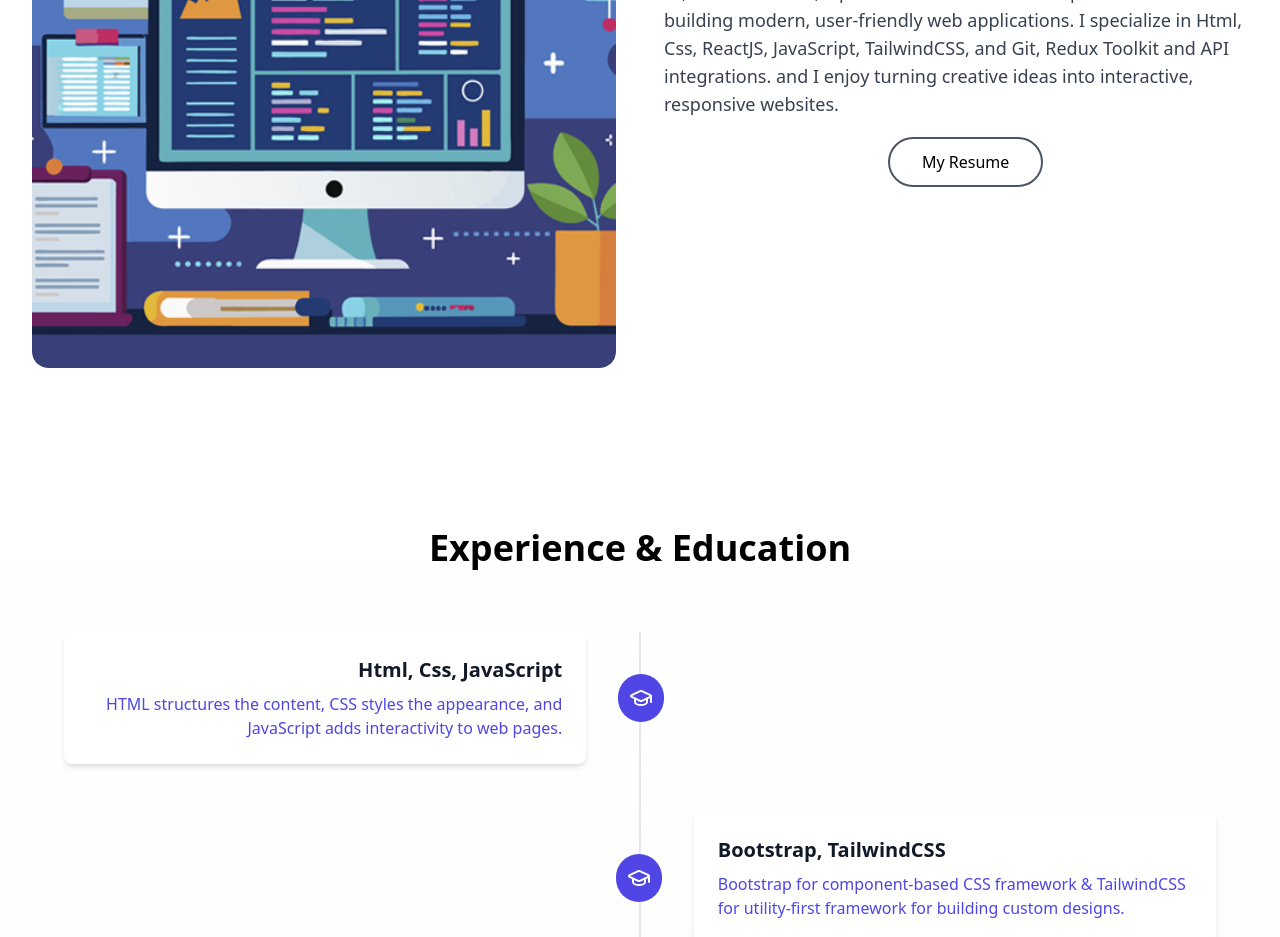
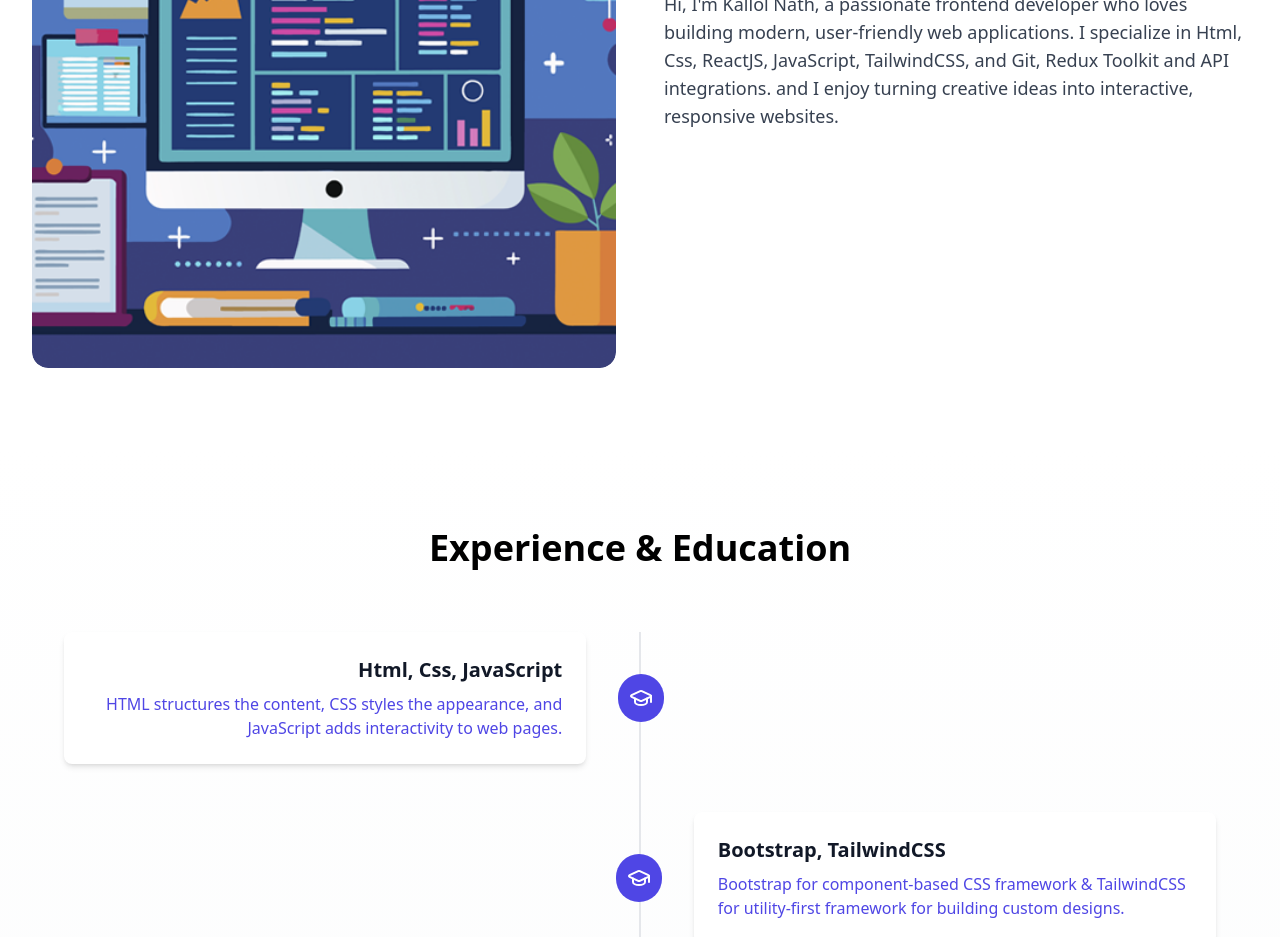
Before and after one commit to Letnightcoder/My-Portfolio, a React (Vite) app: page / in a window 1280 px wide. Shown: the part 1200-2137 px from the top of the page. Built offline with nearby package versions, Linux system fonts and the light colour scheme.

Commit message:
Update About.jsx

```diff
--- a/src/components/About.jsx
+++ b/src/components/About.jsx
@@ -46,16 +46,6 @@ export default function About() {
               into interactive, responsive websites.
             </motion.p>
 
-            <motion.a
-              href="#contact"
-              download
-              className="px-8 py-3 ml-56 font-medium rounded-full text-black border-2 border-gray-600 hover:bg-white/10 transition-all duration-300"
-              whileHover={{ scale: 1.05 }}
-              whileTap={{ scale: 0.95 }}
-              variants={fadeInUp}
-            >
-              My Resume
-            </motion.a>
           </motion.div>
         </motion.div>
       </div>
```
